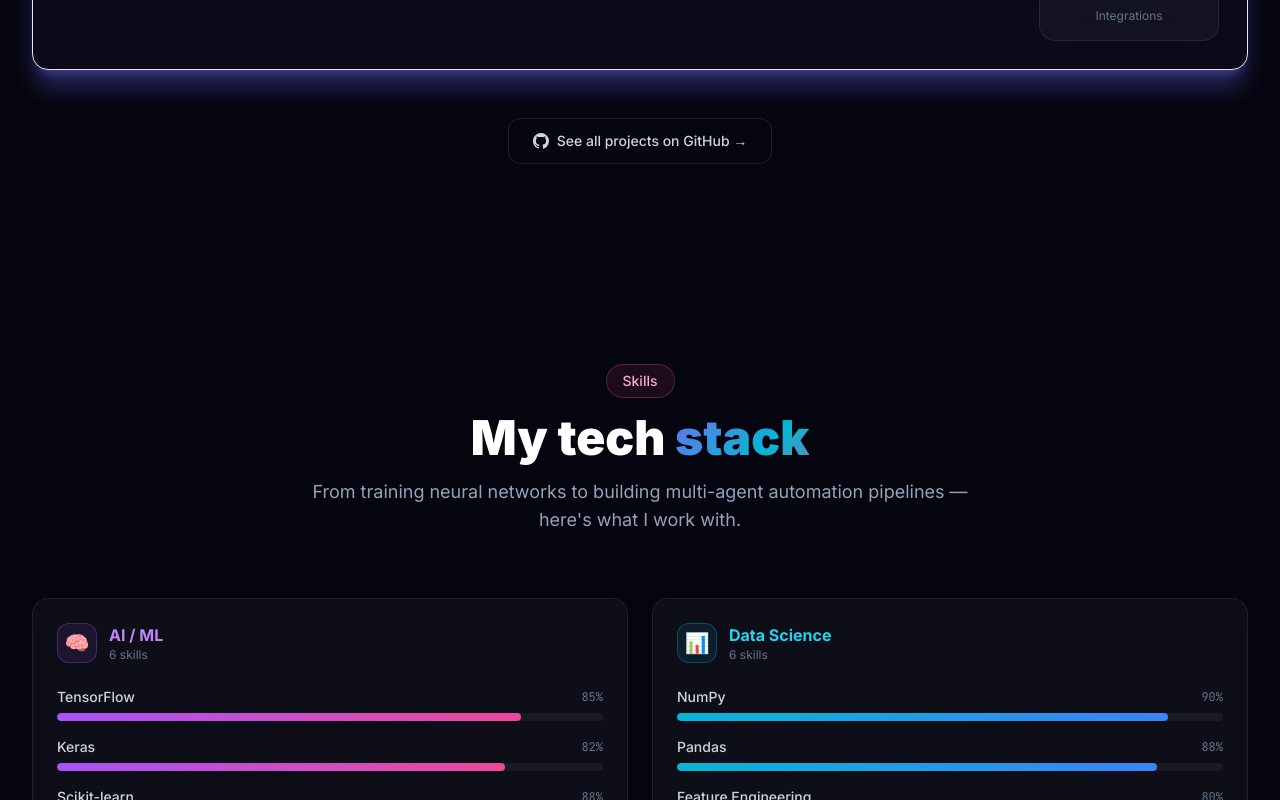
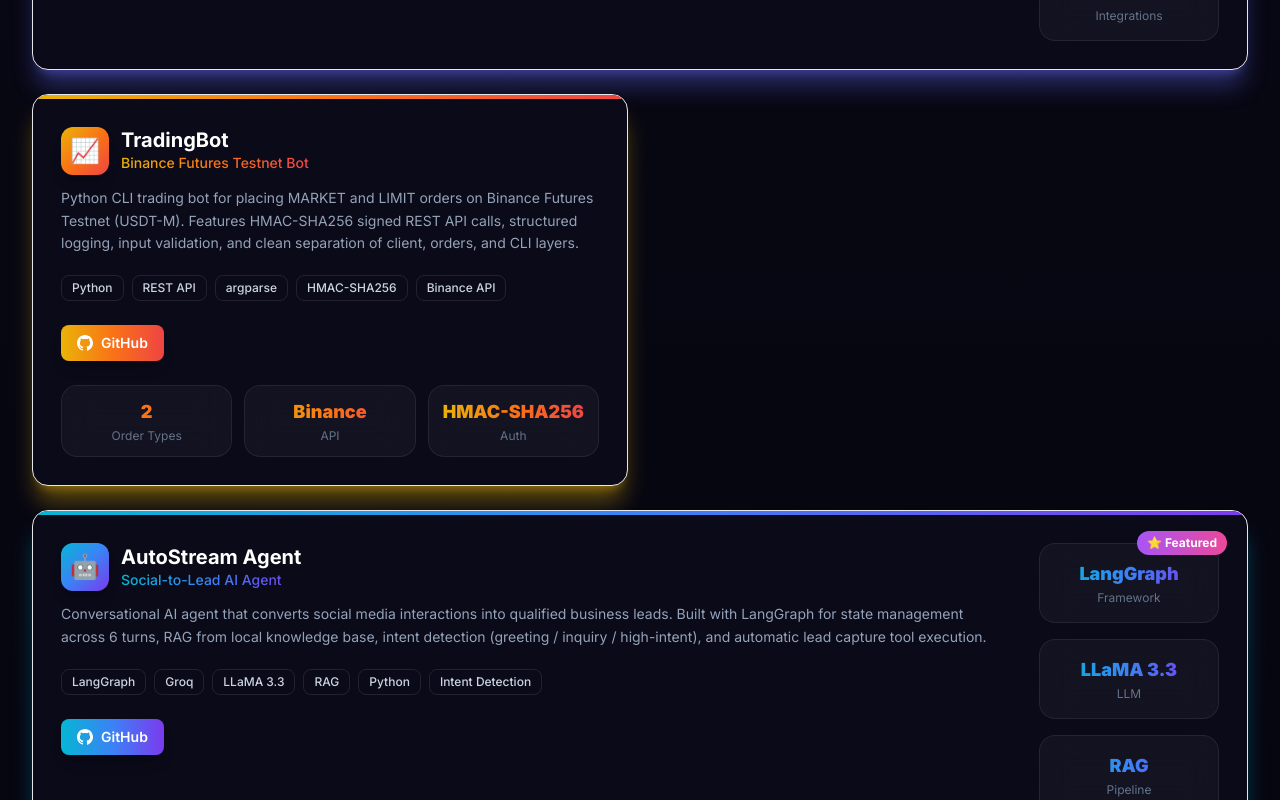
Before and after one commit to rajaaryan779/aarya-portfolio, a Next.js app: page / in a window 1280 px wide. Shown: the part 3420-4220 px from the top of the page. Built offline with nearby package versions, Linux system fonts and the light colour scheme.

Commit message:
Add TradingBot and AutoStream Agent projects

```diff
--- a/components/Projects.jsx
+++ b/components/Projects.jsx
@@ -22,9 +22,7 @@
       { label: "Records Processed", value: "10K+" },
       { label: "Effort Saved", value: "60%" },
     ],
-    links: {
-      github: "https://github.com/rajaaryan779",
-    },
+    links: { github: "https://github.com/rajaaryan779" },
   },
   {
     id: 2,
@@ -43,9 +41,7 @@
       { label: "Auth", value: "Secure" },
       { label: "Type", value: "Web App" },
     ],
-    links: {
-      github: "https://github.com/rajaaryan779",
-    },
+    links: { github: "https://github.com/rajaaryan779" },
   },
   {
     id: 3,
@@ -64,9 +60,7 @@
       { label: "Architecture", value: "CNN" },
       { label: "Framework", value: "TensorFlow" },
     ],
-    links: {
-      github: "https://github.com/rajaaryan779",
-    },
+    links: { github: "https://github.com/rajaaryan779" },
   },
   {
     id: 4,
@@ -86,9 +80,46 @@
       { label: "Integrations", value: "10+" },
     ],
     featured: true,
-    links: {
-      github: "https://github.com/rajaaryan779",
-    },
+    links: { github: "https://github.com/rajaaryan779" },
+  },
+  {
+    id: 5,
+    title: "TradingBot",
+    subtitle: "Binance Futures Testnet Bot",
+    description:
+      "Python CLI trading bot for placing MARKET and LIMIT orders on Binance Futures Testnet (USDT-M). Features HMAC-SHA256 signed REST API calls, structured logging, input validation, and clean separation of client, orders, and CLI layers.",
+    tags: ["Python", "REST API", "argparse", "HMAC-SHA256", "Binance API"],
+    gradient: "from-yellow-500 via-orange-500 to-red-500",
+    glow: "shadow-yellow-500/40",
+    hoverGlow: "hover:shadow-yellow-500/60",
+    accent: "#EAB308",
+    icon: "📈",
+    metrics: [
+      { label: "Order Types", value: "2" },
+      { label: "API", value: "Binance" },
+      { label: "Auth", value: "HMAC-SHA256" },
+    ],
+    links: { github: "https://github.com/rajaaryan779/trading_bot" },
+  },
+  {
+    id: 6,
+    title: "AutoStream Agent",
+    subtitle: "Social-to-Lead AI Agent",
+    description:
+      "Conversational AI agent that converts social media interactions into qualified business leads. Built with LangGraph for state management across 6 turns, RAG from local knowledge base, intent detection (greeting / inquiry / high-intent), and automatic lead capture tool execution.",
+    tags: ["LangGraph", "Groq", "LLaMA 3.3", "RAG", "Python", "Intent Detection"],
+    gradient: "from-cyan-500 via-blue-500 to-violet-600",
+    glow: "shadow-cyan-500/40",
+    hoverGlow: "hover:shadow-cyan-500/60",
+    accent: "#06B6D4",
+    icon: "🤖",
+    metrics: [
+      { label: "Framework", value: "LangGraph" },
+      { label: "LLM", value: "LLaMA 3.3" },
+      { label: "Pipeline", value: "RAG" },
+    ],
+    featured: true,
+    links: { github: "https://github.com/rajaaryan779/autostream_agent" },
   },
 ];
 
@@ -181,7 +212,7 @@
           </div>
         </div>
 
-        {/* Metrics (visible on featured, or on all) */}
+        {/* Metrics */}
         <div
           className={`${
             project.featured
@@ -192,9 +223,7 @@
           {project.metrics.map((metric) => (
             <div
               key={metric.label}
-              className={`glass-card p-3 text-center ${
-                project.featured ? "py-4" : ""
-              }`}
+              className={`glass-card p-3 text-center ${project.featured ? "py-4" : ""}`}
             >
               <div
                 className={`font-black text-lg bg-gradient-to-r ${project.gradient} bg-clip-text text-transparent`}
@@ -215,11 +244,9 @@
 
   return (
     <section id="projects" className="section-padding relative">
-      {/* BG accent */}
       <div className="absolute inset-0 bg-gradient-to-b from-[#05050f] via-[#080814] to-[#05050f] pointer-events-none" />
 
       <div className="relative max-w-7xl mx-auto px-6 lg:px-8">
-        {/* Header */}
         <motion.div
           ref={ref}
           initial={{ opacity: 0, y: 30 }}
@@ -231,8 +258,7 @@
             Projects
           </span>
           <h2 className="text-4xl md:text-5xl font-black text-white mb-4">
-            Things I&apos;ve{" "}
-            <span className="gradient-text">built</span>
+            Things I&apos;ve <span className="gradient-text">built</span>
           </h2>
           <p className="text-slate-400 text-lg max-w-2xl mx-auto">
             From NLP tools to multi-agent automation suites — production-ready
@@ -240,14 +266,12 @@
           </p>
         </motion.div>
 
-        {/* Grid */}
         <div className="grid grid-cols-1 lg:grid-cols-2 gap-6">
           {projects.map((project, i) => (
             <ProjectCard key={project.id} project={project} index={i} />
           ))}
         </div>
 
-        {/* GitHub CTA */}
         <motion.div
           initial={{ opacity: 0, y: 20 }}
           animate={inView ? { opacity: 1, y: 0 } : {}}
```
